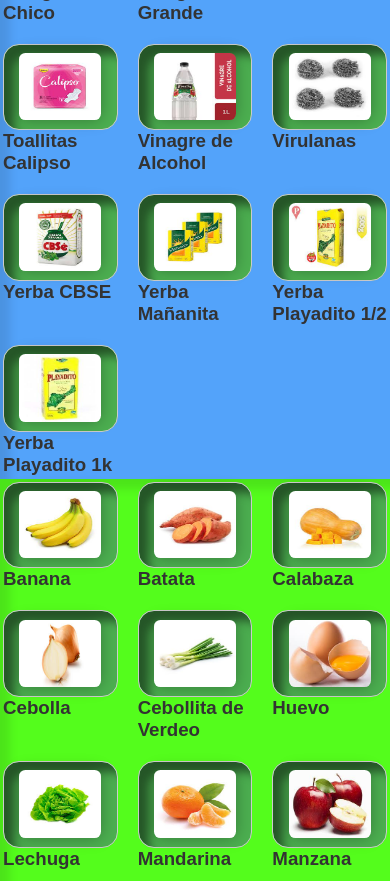
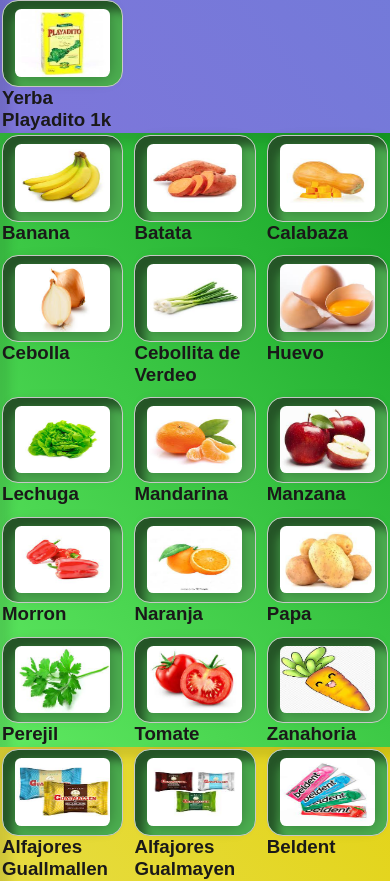
Before and after one commit to gab617/pplena-react, a React (Vite) app: page / in a window 390 px wide. Shown: the part 4960-5841 px from the top of the page. Built offline with nearby package versions, Linux system fonts and the light colour scheme.

Commit message:
styles fondo

```diff
--- a/src/index.css
+++ b/src/index.css
@@ -1,4 +1,3 @@
-
 .productos-container {
   display: grid;
   grid-template-columns: repeat(auto-fill, minmax(200px, 1fr));
@@ -6,7 +5,7 @@
   gap: 20px;
   /* Espacio entre los elementos */
   list-style: none;
-  box-shadow: 10px 10px 10px rgb(0,0,0, 0.1) inset;
+  box-shadow: 10px 10px 10px rgb(0, 0, 0, 0.1) inset;
 }
 
 .producto {
@@ -16,7 +15,7 @@
   cursor: pointer;
   border-radius: 1em;
   box-shadow:
-  10px 10px 10px rgb(0,0,0, 0.5) inset;
+    10px 10px 10px rgb(0, 0, 0, 0.5) inset;
 }
 
 .producto img {
@@ -74,7 +73,7 @@
   color: #fff;
   cursor: pointer;
   transition: all 0.3s ease;
-  box-shadow: 10px 10px 10px rgb(0,0,0, 0.1) inset, .3em 4px 20px  #0d7106be;
+  box-shadow: 10px 10px 10px rgb(0, 0, 0, 0.1) inset, .3em 4px 20px #0d7106be;
 }
 
 /* Efecto de sombra al pasar el mouse */
@@ -105,28 +104,36 @@
 }
 
 @media screen and (max-width: 450px) {
-  body{
-    background-color: #f2f2f2; /* Color de fondo */
-    color: #333; /* Color de texto principal */
-    font-family: Arial, sans-serif; /* Fuente legible */
-    margin: 0; /* Elimina el margen predeterminado */
-    padding: 0; /* Elimina el relleno predeterminado */
+  body {
+    background-color: #f2f2f2;
+    /* Color de fondo */
+    color: #1a1919;
+    /* Color de texto principal */
+    font-family: Arial, sans-serif;
+    /* Fuente legible */
+    margin: 0;
+    /* Elimina el margen predeterminado */
+    padding: 0;
+    /* Elimina el relleno predeterminado */
   }
 
   .productos-container {
     display: grid;
     grid-template-columns: repeat(auto-fill, minmax(6em, 1fr));
     /* Ajusta el ancho mínimo y distribuye en columnas iguales */
-    gap: 20px;
+    gap: .7em;
     /* Espacio entre los elementos */
     list-style: none;
-    padding: 3px;
+    padding: 2px;
 
   }
 
-  .producto img{
+  .producto {}
+
+  .producto img {
     border-radius: .4em;
     margin-top: .2em;
+    width: 87%;
     box-shadow: 0 0 1em rgba(0, 0, 0, 0.3);
   }
 
@@ -154,7 +161,7 @@
     border-radius: .6em;
   }
 
-  .header-buttons #buttons{
+  .header-buttons #buttons {
     display: flex;
     flex-direction: row;
   }
@@ -163,44 +170,52 @@
     margin: 1em;
   }
 
-  #a-almacen{
+  #a-almacen {
     background: #007bff;
     border-radius: 2px;
     box-shadow: 10px 10px 10px rgba(45, 45, 212, 0.63) inset;
 
   }
-  #a-verduleria{
+
+  #a-verduleria {
     background: #40ff00be;
     border-radius: 2px;
     box-shadow: 10px 10px 10px rgba(50, 212, 45, 0.63) inset;
 
   }
-  #a-otros{
+
+  #a-otros {
     background: #ffd900f6;
     border-radius: 2px;
     box-shadow: 10px 10px 10px rgba(201, 212, 45, 0.63) inset;
 
   }
 
-  #Almacen-ul{
-    background: #007bffa7;
+  #Almacen-ul {
+    background: rgb(126, 118, 218);
+    background: linear-gradient(52deg, rgba(126, 118, 218, 1) 0%, rgba(35, 152, 208, 1) 100%);
     margin-top: 7em;
   }
-  #Verduleria-ul{
-    background: #40ff00e1;
+
+  #Verduleria-ul {
+    background: rgb(95, 233, 97);
+    background: linear-gradient(52deg, rgba(95, 233, 97, 1) 0%, rgba(21, 163, 38, 1) 100%);
   }
-  #Otros-ul{
-    background: #ffd900f6;
+
+  #Otros-ul {
+    background: rgb(236, 235, 132);
+    background: linear-gradient(52deg, rgba(236, 235, 132, 1) 0%, rgba(227, 211, 22, 1) 100%);
 
   }
 
 
-  #links-categorias{
+  #links-categorias {
     display: flex;
     flex-direction: row;
     justify-content: center;
   }
-  #links-categorias a{
+
+  #links-categorias a {
     margin: 0 1em;
     text-decoration: none;
     padding: .4em;
```
